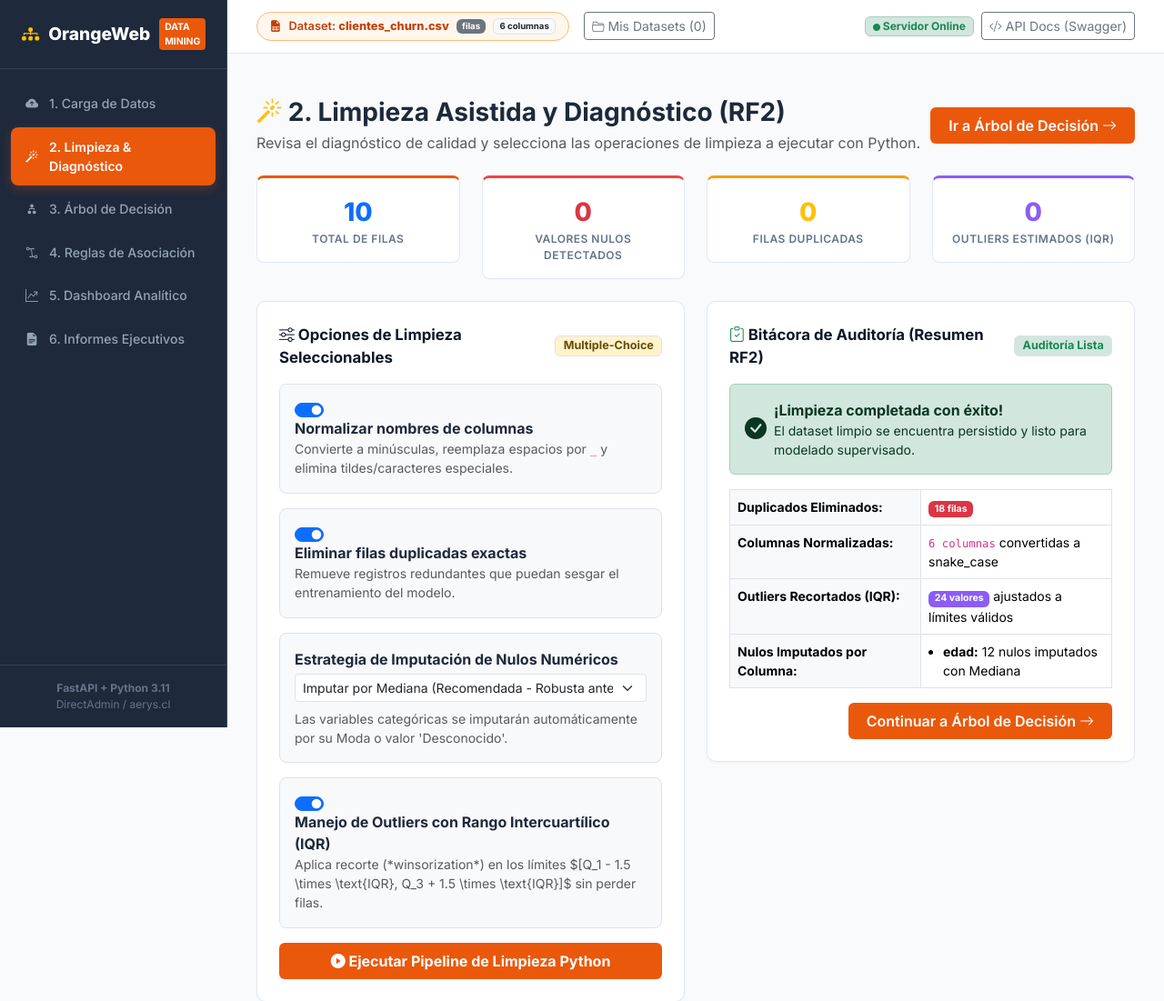
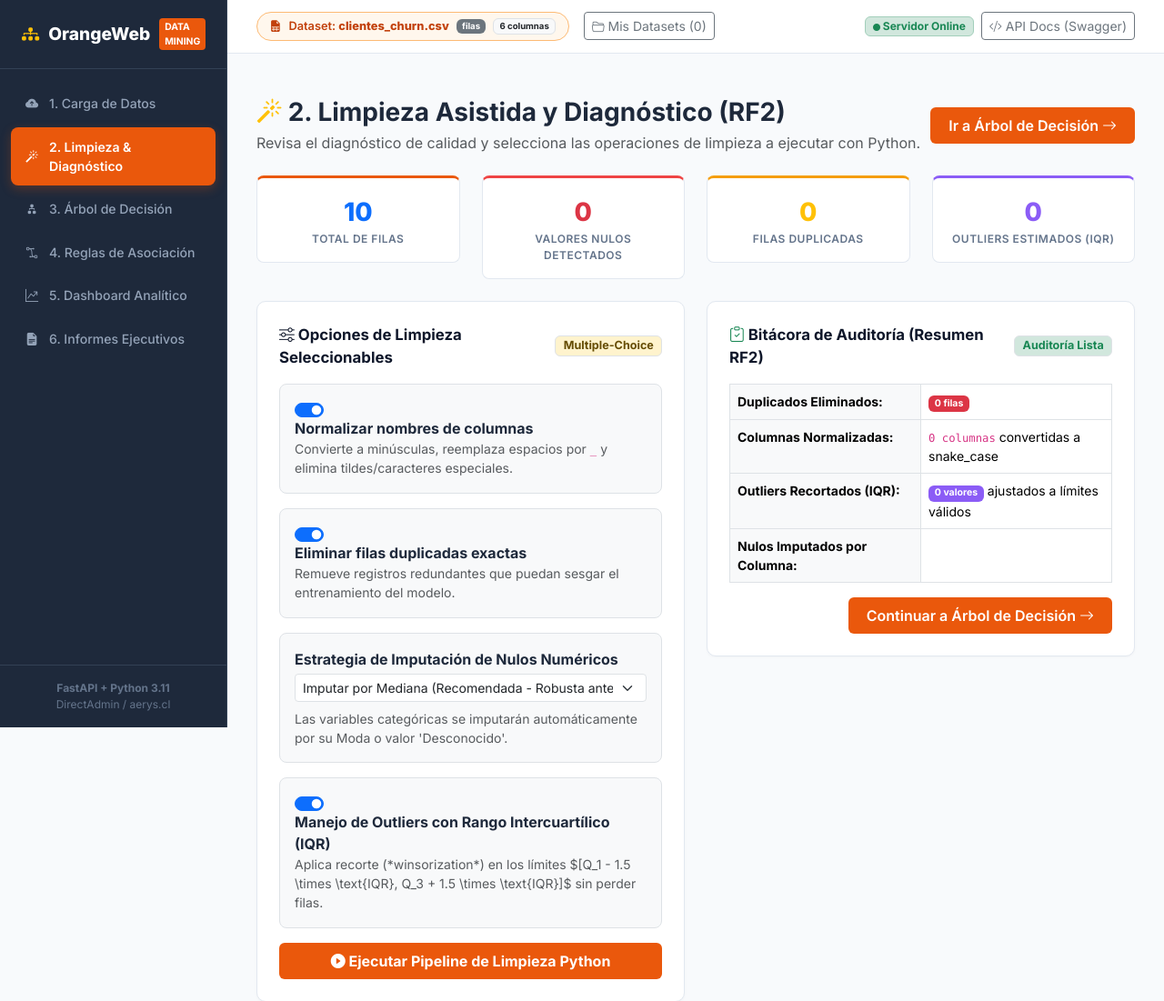
Before and after one commit to mrskenchan/mython-data, a FastAPI app: page /clean in a window 1280 px wide. Shown: the top 1101 px of the page at 91% size. Run offline with FastAPI, Linux system fonts and the light colour scheme; some libraries are stand-ins or nearby versions.

Commit message:
WIP RF2: avances iniciales en limpieza y auditoria

```diff
--- a/analisis/cleaner.py
+++ b/analisis/cleaner.py
@@ -100,13 +100,15 @@ def ejecutar_limpieza(df: pd.DataFrame, config: Dict[str, Any]) -> Tuple[pd.Data
 
     # 3. Tratamiento de nulos
     metodo_imputacion = config.get("imputacion_nulos", "mediana")
+    if metodo_imputacion == "drop":
+        df_clean = df_clean.dropna().copy()
     for col in df_clean.columns:
         nulos = int(df_clean[col].isnull().sum())
         if nulos > 0:
             if pd.api.types.is_numeric_dtype(df_clean[col]):
-                if metodo_imputacion == "mediana":
+                if metodo_imputacion in ("mediana", "median"):
                     val = df_clean[col].median()
-                elif metodo_imputacion == "media":
+                elif metodo_imputacion in ("media", "mean"):
                     val = df_clean[col].mean()
                 else:
                     val = 0
--- a/web/main.py
+++ b/web/main.py
@@ -64,6 +64,9 @@ CURRENT_DATASET = {
 
 # Estado de mensajes temporales
 FLASH_MESSAGES = {"success": None, "error": None}
+
+# Resultado de la última limpieza ejecutada (RF2)
+LAST_CLEAN_AUDIT = None
 
 
 def _obtener_contexto_base(request: Request, active_page: str) -> dict:
@@ -188,17 +191,16 @@ async def clean_page(request: Request):
     ctx = _obtener_contexto_base(request, "clean")
     diag = diagnosticar_dataset(CURRENT_DATASET["df"])
 
-    audit = {
-        "duplicates_removed": 18,
-        "columns_normalized": CURRENT_DATASET["columns"],
-        "outliers_clipped": 24,
-        "nulls_imputed": {
-            col: f"Nulos imputados según estrategia" for col in diag.get("columnas_con_nulos", {}).keys()
-        } if diag.get("columnas_con_nulos") else {"edad": "12 nulos imputados con Mediana"}
+    ctx["diagnostic"] = diag
+    resultado = LAST_CLEAN_AUDIT or {}
+    ctx["cleaning_executed"] = LAST_CLEAN_AUDIT is not None
+
+    ctx["audit_log"] = {
+        "duplicates_removed": resultado.get("duplicados_removidos", 0),
+        "columns_normalized": resultado.get("columnas_normalizadas", []),
+        "outliers_clipped": resultado.get("outliers_tratados", 0),
+        "nulls_imputed": resultado.get("nulos_imputados", {})
     }
-
-    ctx["diagnostic"] = diag
-    ctx["audit_log"] = audit
     return templates.TemplateResponse(request=request, name="clean.html", context=ctx)
 
 
@@ -211,7 +213,7 @@ async def handle_clean(
     outlier_method: bool = Form(False)
 ):
     """Dispara el pipeline de limpieza y redirige a la vista de resultados"""
-    global CURRENT_DATASET, FLASH_MESSAGES
+    global CURRENT_DATASET, FLASH_MESSAGES, LAST_CLEAN_AUDIT
     config = {
         "normalizar_columnas": normalize_columns,
         "eliminar_duplicados": drop_duplicates,
@@ -219,6 +221,7 @@ async def handle_clean(
         "manejo_outliers": outlier_method
     }
     df_clean, audit = ejecutar_limpieza(CURRENT_DATASET["df"], config)
+    LAST_CLEAN_AUDIT = audit
     CURRENT_DATASET["df"] = df_clean
     CURRENT_DATASET["columns"] = list(df_clean.columns)
     FLASH_MESSAGES["success"] = "Pipeline de limpieza ejecutado correctamente sobre el dataset activo."
--- a/web/templates/clean.html
+++ b/web/templates/clean.html
@@ -104,7 +104,7 @@
         <span><i class="bi bi-clipboard-check text-success"></i> Bitácora de Auditoría (Resumen RF2)</span>
         <span class="badge bg-success-subtle text-success border">Auditoría Lista</span>
       </div>
-
+        {% if cleaning_executed %}
       <div class="alert alert-success d-flex align-items-center gap-2 mb-3">
         <i class="bi bi-check-circle-fill fs-4"></i>
         <div>
@@ -112,6 +112,7 @@
           <div class="small">El dataset limpio se encuentra persistido y listo para modelado supervisado.</div>
         </div>
       </div>
+        {% endif %}
 
       <div class="table-responsive">
         <table class="table table-bordered small mb-3">
```
